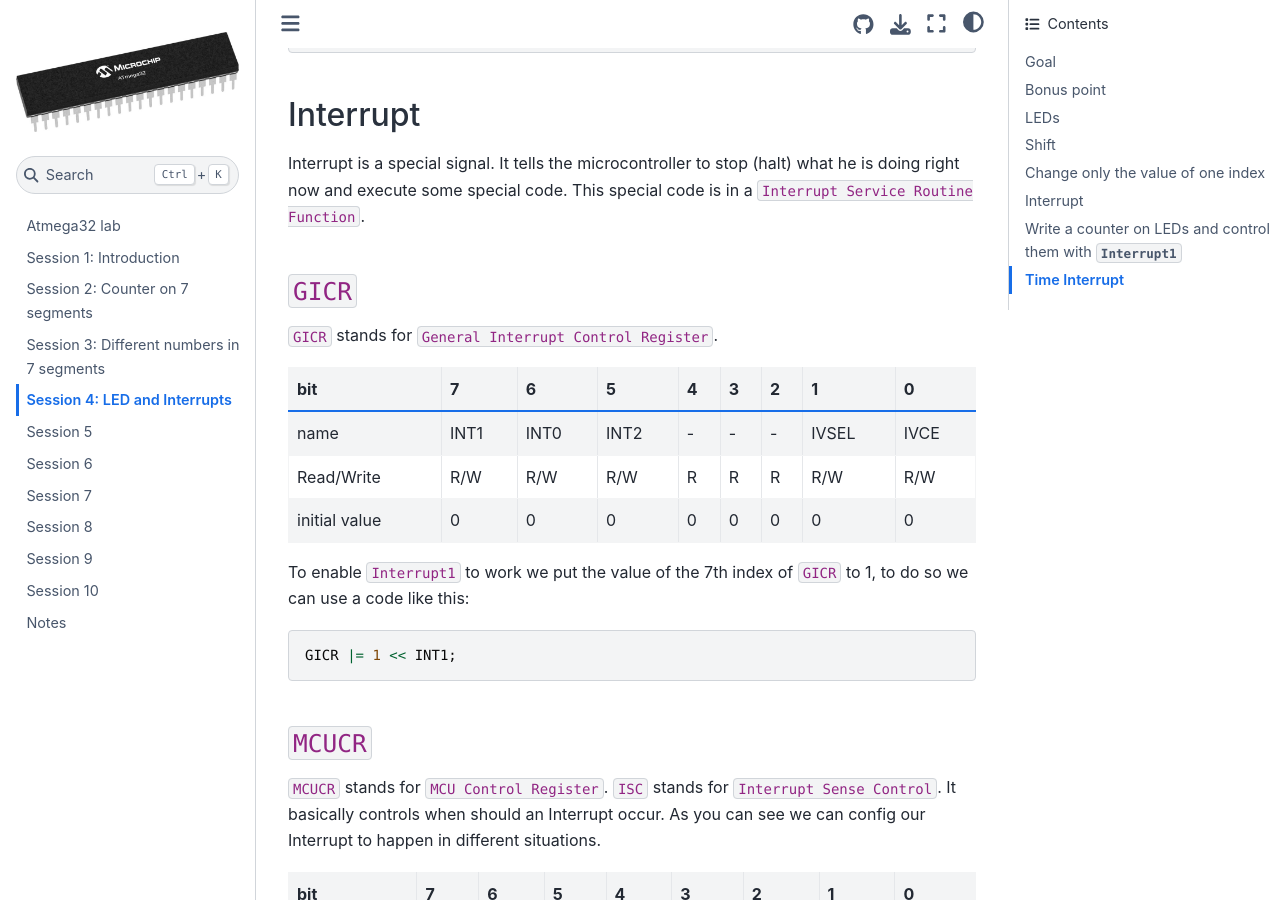
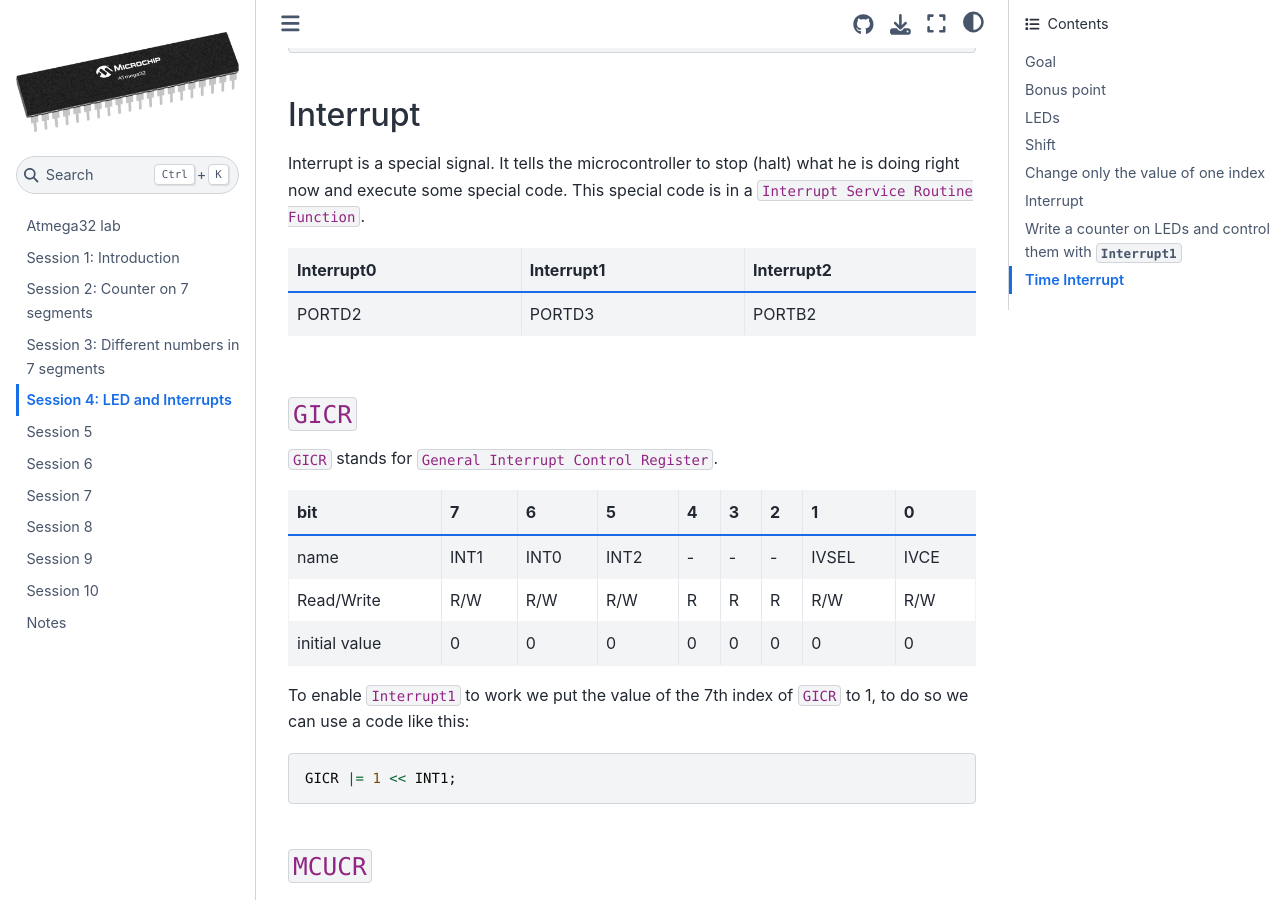
Before and after one commit to LiterallyTheOne/atmega32_lab, a Jupyter Book: the page built from docs/session_4.md, in a window 1280 px wide and 900 px high, scrolled down 1845 px. Built offline with Jupyter Book 1.0.4 settings and Sphinx 7.4.7 and the Sphinx Book theme 1.1.4, drawn with Linux system fonts in a browser that asks for light colours.

Commit message:
Add what interrupt is connected to what

```diff
--- a/docs/session_4.md
+++ b/docs/session_4.md
@@ -84,6 +84,10 @@ It tells the microcontroller to stop (halt)
 what he is doing right now and execute some
 special code.
 This special code is in a `Interrupt Service Routine Function`.
+
+| Interrupt0 | Interrupt1 | Interrupt2 |
+|------------|------------|------------|
+| PORTD2     | PORTD3     | PORTB2     |
 
 ### `GICR`
 
```
